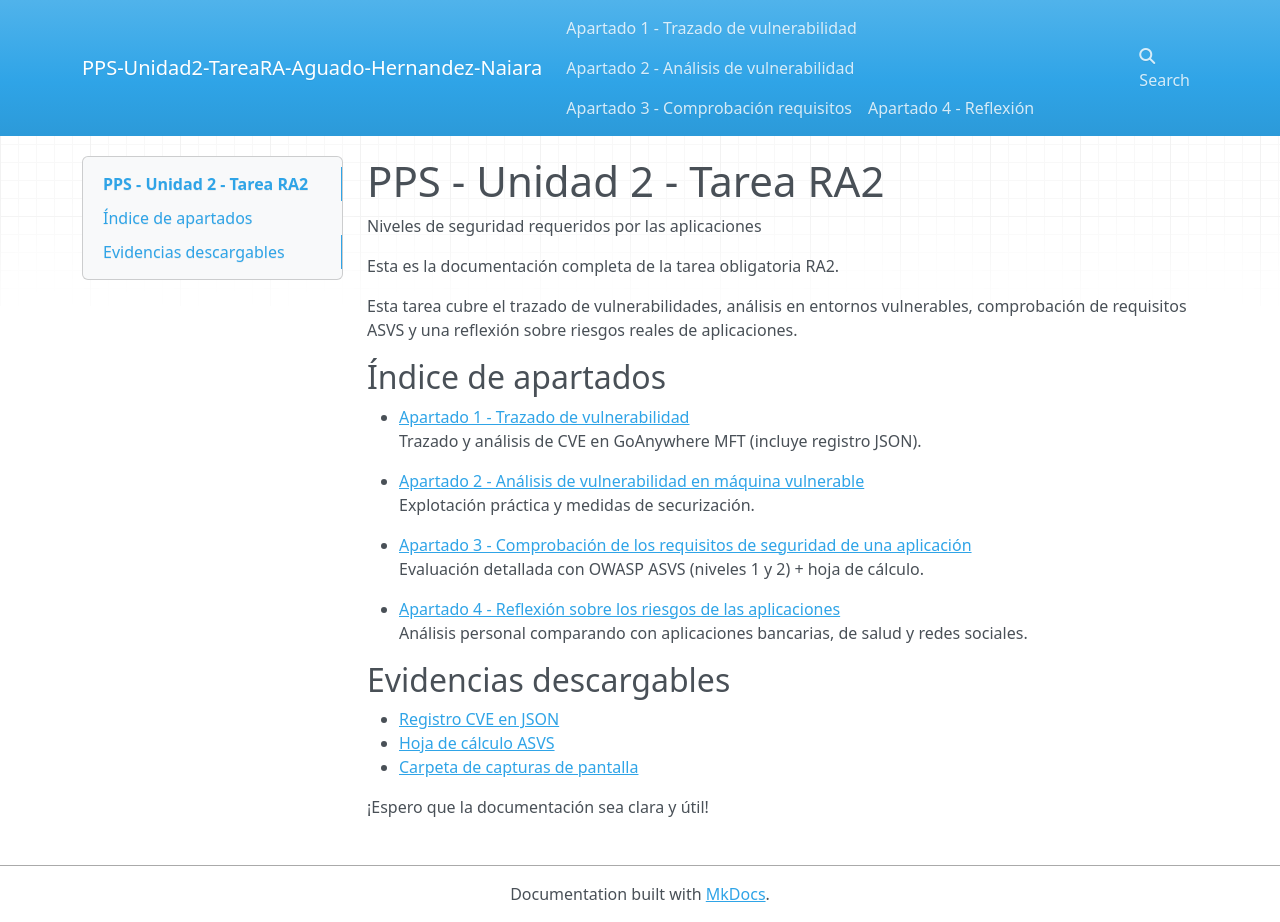
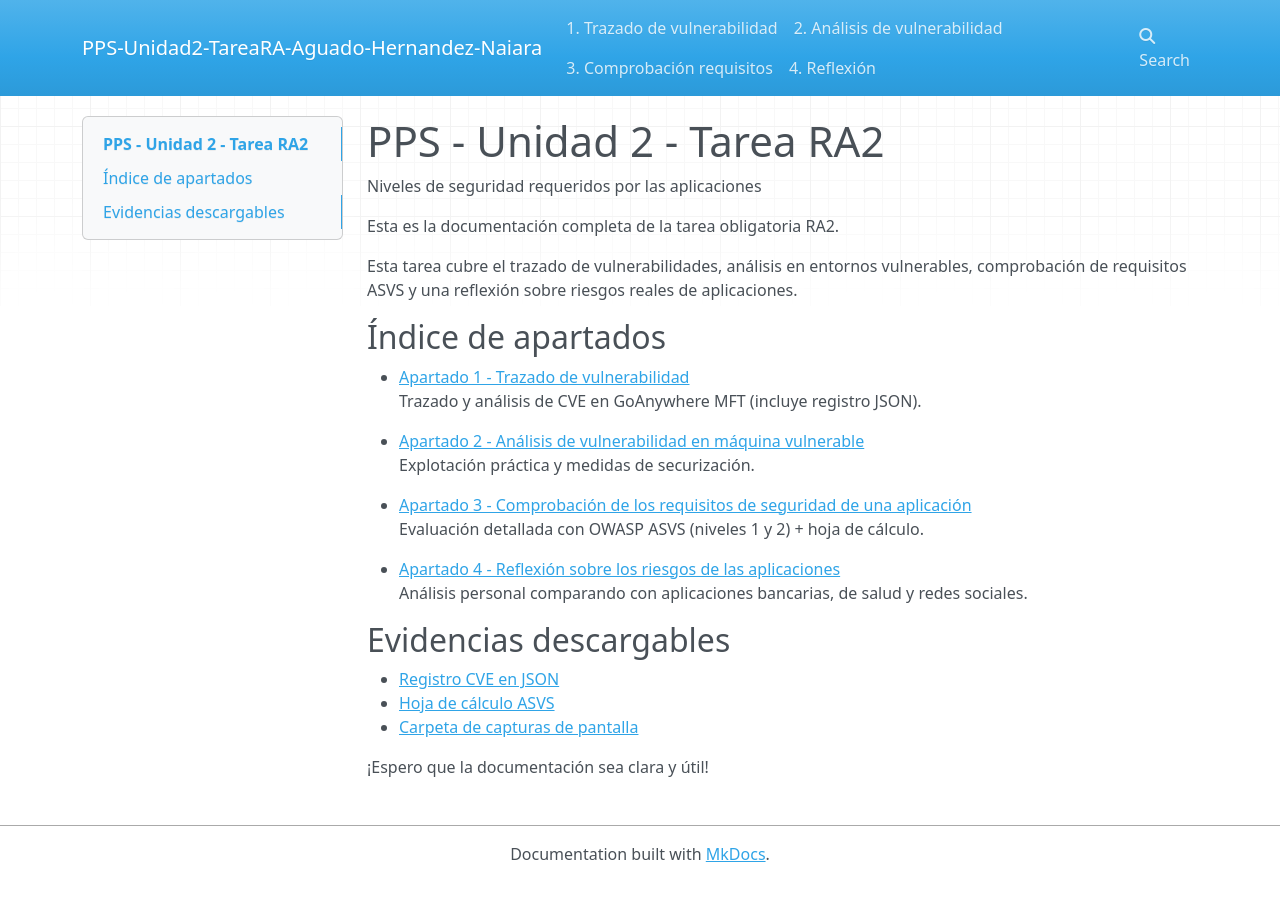
Before and after one commit to vjp-naiaraAH/PPS-Unidad2-TareaRA2-Aguado_Hernandez_Naiara, an MkDocs documentation site: the page built from docs/index.md, in a window 1280 px wide and 922 px high. Built offline with MkDocs 1.6.1, drawn with Linux system fonts in a browser that asks for light colours; nearby versions of some CDN libraries.

Commit message:
ultimisima ya si que si

```diff
--- a/mkdocs.yml
+++ b/mkdocs.yml
@@ -11,10 +11,10 @@
 # Define la lista de enlaces y el orden de aparición en el menú de navegación principal.
 nav:
   # El nombre de la sección en el menú: nombre_archivo.md  - Inicio: README.md
-  - Apartado 1 - Trazado de vulnerabilidad: TrazadoVulnerabilidadGoAnywhere.md   # o el nombre exacto que tengas
-  - Apartado 2 - Análisis de vulnerabilidad: analisisVulnerabilidad.md
-  - Apartado 3 - Comprobación requisitos: ComprobacionRequisitosAplicacion_naiara.md
-  - Apartado 4 - Reflexión: reflexion.md
+  - 1. Trazado de vulnerabilidad: TrazadoVulnerabilidadGoAnywhere.md   # o el nombre exacto que tengas
+  - 2. Análisis de vulnerabilidad: analisisVulnerabilidad.md
+  - 3. Comprobación requisitos: ComprobacionRequisitosAplicacion_naiara.md
+  - 4. Reflexión: reflexion.md
   # - Referencia:
   #   - Funciones: referencia/funciones.md
   #   - Clases: referencia/clases.md
```
